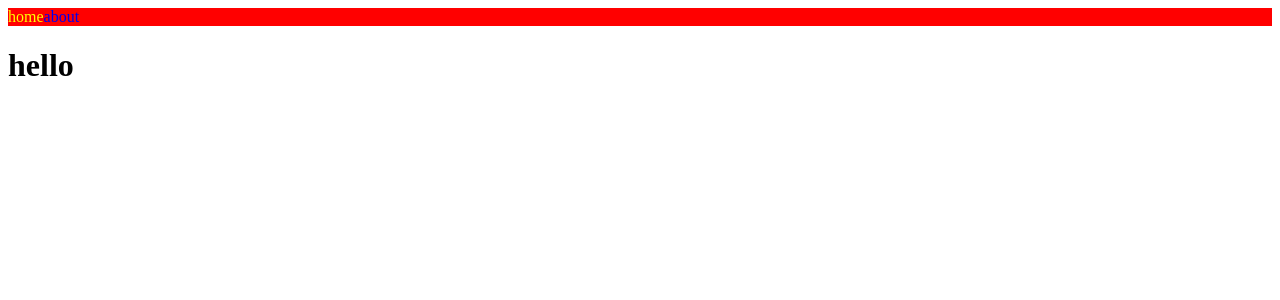
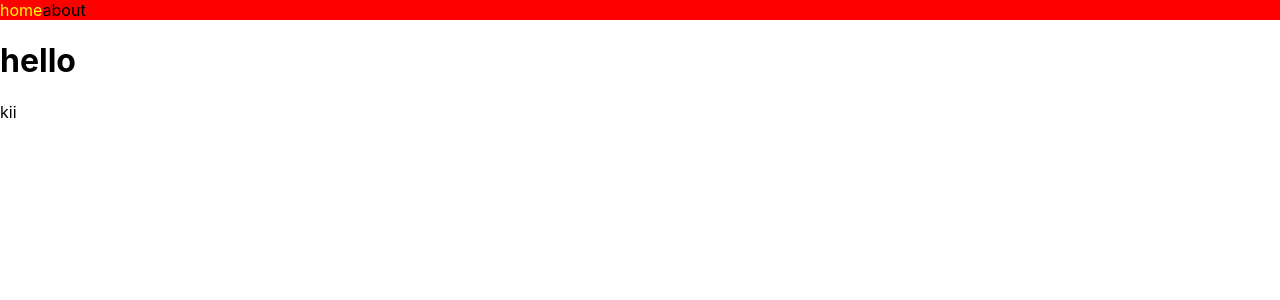
Before and after one commit to yooss2006/nextjs-study, a Next.js app: page / in a window 1280 px wide. Shown: the top 300 px of the page. Built offline with nearby package versions, Linux system fonts and the light colour scheme.

Commit message:
custom App

```diff
--- /dev/null
+++ b/pages/_app.js
@@ -0,0 +1,11 @@
+import NavBar from "../components/NavBar";
+import "../styles/globals.css";
+
+export default function App({ Component, pageProps }) {
+  return (
+    <>
+      <NavBar />
+      <Component {...pageProps} /> <span>kii</span>
+    </>
+  );
+}
--- a/pages/about.js
+++ b/pages/about.js
@@ -1,8 +1,6 @@
-import NavBar from "../components/NavBar";
 export default function About() {
   return (
     <div>
-      <NavBar />
       <h1>about</h1>
     </div>
   );
--- a/pages/index.js
+++ b/pages/index.js
@@ -1,8 +1,6 @@
-import NavBar from "../components/NavBar";
 export default function Home() {
   return (
     <div>
-      <NavBar />
       <h1>hello </h1>
     </div>
   );
```
